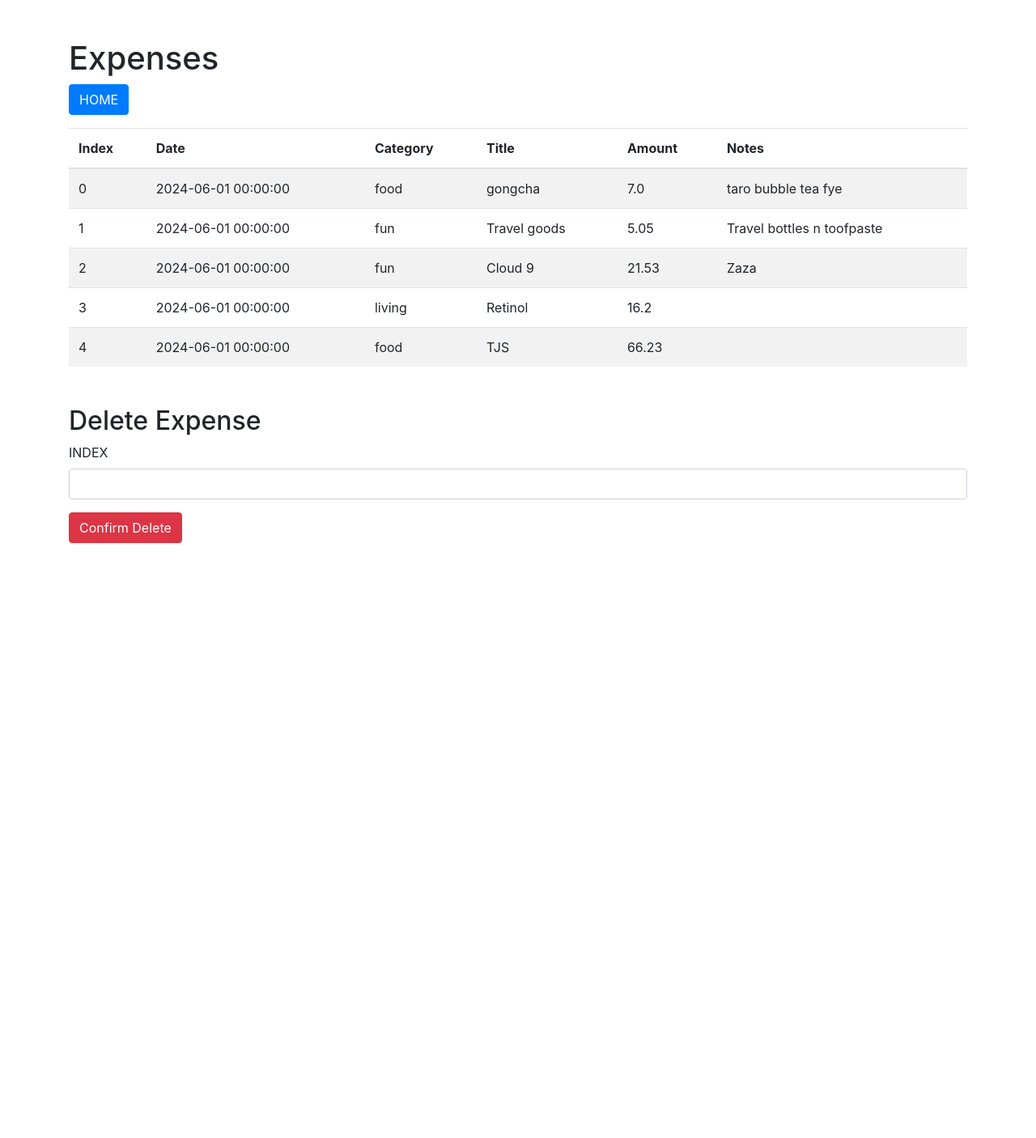
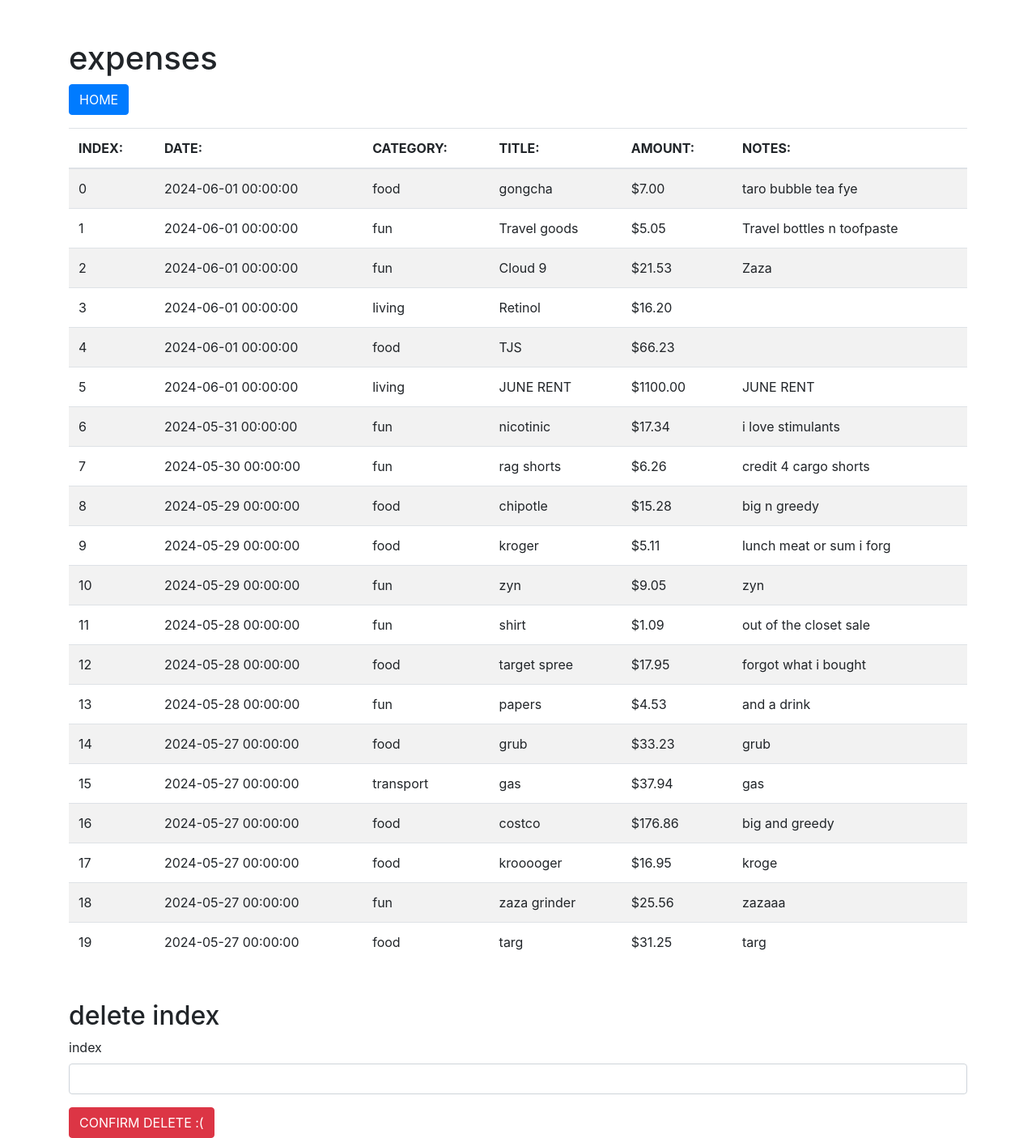
Before and after one commit to 1kaipark/misc_projects, a Flask app: page /expenses in a window 1280 px wide. Shown: the whole page at 81% size. Before the commit the page ends 671 px from the top, so only its background shows below. Run offline with Flask 3, Linux system fonts and the light colour scheme; some libraries are stand-ins or nearby versions.

Commit message:
updated finance

```diff
--- a/pf_tracker/app.py
+++ b/pf_tracker/app.py
@@ -1,3 +1,4 @@
+import numpy as np
 from flask import Flask, render_template, request, redirect, url_for, Markup, flash
 from flask_wtf import FlaskForm
 from wtforms import StringField, FloatField, DateField, SelectField, TextAreaField, SubmitField, IntegerField
@@ -11,7 +12,6 @@ import io
 import base64
 
 
-
 from personal_finance import PersonalFinance
 
 app = Flask(__name__)
@@ -19,31 +19,35 @@ app.config['SECRET_KEY'] = 'HELLO999BLUD666'
 
 
 class ExpenseForm(FlaskForm):
+    """form to create new expense"""
     # date entry
-    date = DateField('DATE', format='%Y-%m-%d', validators=[DataRequired()])
+    date = DateField('date', format='%Y-%m-%d', validators=[DataRequired()])
 
     # category entry
-    category = SelectField('CATEGORY',
+    category = SelectField('category',
                            choices=[('living', 'LIVING🏡'), ('food', 'FOOD🍔'), ('transport', 'TRANSPORT🚗'), ('fun', 'FUN😹'),
                                     ('education', 'EDUCATION🤓'), ('savings', 'SAVINGS🤑')], validators=[DataRequired()])
 
     # title of expense entry
-    title = StringField('TITLE', validators=[DataRequired()])
+    title = StringField('title', validators=[DataRequired()])
 
     # amount entry
-    amount = FloatField('AMOUNT', validators=[DataRequired()])
+    amount = FloatField('amount', validators=[DataRequired()])
 
     # optional notes
-    notes = TextAreaField('NOTES')
+    notes = TextAreaField('notes')
 
     # submit button
-    submit = SubmitField('ADD')
+    submit = SubmitField('add')
 
 class DeleteForm(FlaskForm):
-    index = IntegerField('INDEX', validators=[DataRequired()])
+    """form to delete an index"""
+    index = IntegerField('index', validators=[DataRequired()])
     confirm = SubmitField('CONFIRM DELETE')
 
 personal_finance = PersonalFinance('user')
+
+# try to load save
 try:
     personal_finance.load()
 except AssertionError:
@@ -51,9 +55,16 @@ except AssertionError:
 
 @app.route('/', methods=['GET', 'POST'])
 def index():
+    # table for category totals
+    cat_totals = personal_finance.cat_totals.to_dict(orient='records')
+    for dict_ in cat_totals:
+        dict_['amount'] = f"${format(dict_['amount'], '.2f')}"
+
+    # from the month selector -> url (/?month=XXX)
     month = request.args.get('month')
     if month != 'ALL':
         month = Period(month, 'M')
+        # else, month = 'ALL', which will return the sum from monthly_cat_totals
     form = ExpenseForm()
     if form.validate_on_submit():
         date = str(form.date.data)
@@ -69,13 +80,20 @@ def index():
     months = ['ALL'] + list(set(personal_finance._temp_data['month']))
 
     month_data = personal_finance.monthly_cat_totals(month = month)
-    print(month_data)
+    month_data['height'] = month_data['amount'].apply(np.log)
 
     if not month_data.empty:
         plt.figure(figsize=(8, 4))
-        sns.set_theme(style='dark')
-        sns.barplot(data=month_data, x = 'amount', y = 'category', width=0.5)
-        plt.title(month)
+        sns.set_theme(style='white')
+        sns.barplot(data=month_data, x = 'height', y = 'category', width=0.5)
+        sns.color_palette("magma", as_cmap=True)
+        sns.despine(bottom=True)
+        plt.xlabel(None)
+        plt.xticks(color='w')
+        if type(month) == pd._libs.tslibs.nattype.NaTType:
+            plt.title('ALL')
+        else:
+            plt.title(month)
         img = io.BytesIO()
         plt.savefig(img, format='png')
         img.seek(0)
@@ -85,11 +103,12 @@ def index():
     else:
         plot_url = None
 
-    return render_template('index.html', form=form, months=months, plot_url=plot_url)
+    return render_template('index.html', form=form, months=months, cat_totals = cat_totals, plot_url=plot_url)
 
 @app.route('/expenses', methods=['GET', 'POST'])
 def expenses():
-    delete_form = DeleteForm()
+    # expenses table
+    delete_form = DeleteForm() # to delete an index
     if delete_form.validate_on_submit():
         index = delete_form.index.data
         try:
@@ -100,7 +119,12 @@ def expenses():
             flash(f'UHHH', 'danger')
         return redirect(url_for('expenses'))
 
-    return render_template('expenses.html', delete_form=delete_form, expenses=personal_finance.data.to_dict('records'))
+    expenses = personal_finance.data.to_dict('records')
+
+    for dict_ in expenses:
+        dict_['amount'] = f"${format(dict_['amount'], '.2f')}"
+
+    return render_template('expenses.html', delete_form=delete_form, expenses=expenses)
 
 
 if __name__ == '__main__':
--- a/pf_tracker/personal_finance.py
+++ b/pf_tracker/personal_finance.py
@@ -75,4 +75,5 @@ class PersonalFinance:
         self.data = pd.read_csv(f'personal_finance_{self.name}.csv')[['date', 'category', 'title', 'amount', 'notes']]
         self.data['date'] = self.data['date'].apply(lambda date: date[:10])
         self.data['date'] = pd.to_datetime(self.data['date'])
+        self.data['amount'] = self.data['amount'].apply(lambda amt: np.round(amt, 2))
         self._cat_totals = pd.DataFrame(columns=['category', 'amount'])
--- a/pf_tracker/personal_finance_user.csv
+++ b/pf_tracker/personal_finance_user.csv
@@ -4,3 +4,18 @@ date,category,title,amount,notes
 2024-06-01 00:00:00,fun,Cloud 9,21.53,Zaza
 2024-06-01 00:00:00,living,Retinol,16.2,
 2024-06-01 00:00:00,food,TJS,66.23,
+2024-06-01 00:00:00,living,JUNE RENT,1100.0,JUNE RENT
+2024-05-31,fun,nicotinic,17.34,i love stimulants
+2024-05-30,fun,rag shorts,6.26,credit 4 cargo shorts
+2024-05-29,food,chipotle,15.28,big n greedy
+2024-05-29,food,kroger,5.11,lunch meat or sum i forg
+2024-05-29,fun,zyn,9.05,zyn
+2024-05-28,fun,shirt,1.09,out of the closet sale
+2024-05-28,food,target spree,17.95,forgot what i bought
+2024-05-28,fun,papers,4.53,and a drink
+2024-05-27,food,grub,33.23,grub
+2024-05-27,transport,gas,37.94,gas
+2024-05-27,food,costco,176.86,big and greedy
+2024-05-27,food,krooooger,16.95,kroge
+2024-05-27,fun,zaza grinder,25.56,zazaaa
+2024-05-27,food,targ,31.25,targ
--- a/pf_tracker/templates/expenses.html
+++ b/pf_tracker/templates/expenses.html
@@ -1,26 +1,27 @@
-<!doctype html>
+<!DOCTYPE html>
 <html lang="en">
 <head>
     <meta charset="UTF-8">
     <meta name="viewport" content="width=device-width, initial-scale=1.0">
-    <title>Expenses</title>
+    <title>expenses</title>
     <link rel="stylesheet" href="https://stackpath.bootstrapcdn.com/bootstrap/4.3.1/css/bootstrap.min.css">
 </head>
+
 <body>
 <div class="container">
-    <h1 class="mt-5">Expenses</h1>
+    <h1 class="mt-5">expenses</h1>
     <div class="mb-3">
         <a href="{{ url_for('index') }}" class="btn btn-primary">HOME</a>
     </div>
     <table class="table table-striped">
         <thead>
             <tr>
-                <th>Index</th>
-                <th>Date</th>
-                <th>Category</th>
-                <th>Title</th>
-                <th>Amount</th>
-                <th>Notes</th>
+                <th>INDEX:</th>
+                <th>DATE:</th>
+                <th>CATEGORY:</th>
+                <th>TITLE:</th>
+                <th>AMOUNT:</th>
+                <th>NOTES:</th>
             </tr>
         </thead>
         <tbody>
@@ -36,7 +37,7 @@
             {% endfor %}
         </tbody>
     </table>
-    <h2 class="mt-5">Delete Expense</h2>
+    <h2 class="mt-5">delete index</h2>
     <form method="POST" action="{{ url_for('expenses') }}">
         {{ delete_form.hidden_tag() }}
         <div class="form-group">
@@ -44,7 +45,7 @@
             {{ delete_form.index(class="form-control") }}
         </div>
         <button type="button" class="btn btn-danger" data-toggle="modal" data-target="#confirmDeleteModal">
-            Confirm Delete
+            CONFIRM DELETE :(
         </button>
 
         <!-- Modal -->
@@ -58,7 +59,7 @@
                         </button>
                     </div>
                     <div class="modal-body">
-                        Are you sure you want to delete this expense?
+                        you sure buddy?
                     </div>
                     <div class="modal-footer">
                         <button type="button" class="btn btn-secondary" data-dismiss="modal">Cancel</button>
```
Also changed, not shown: pf_tracker/templates/index.html (+40 -15 lines).
